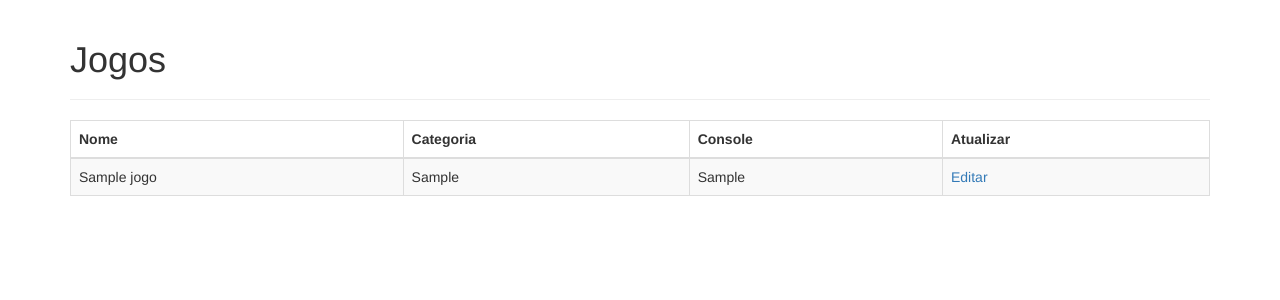
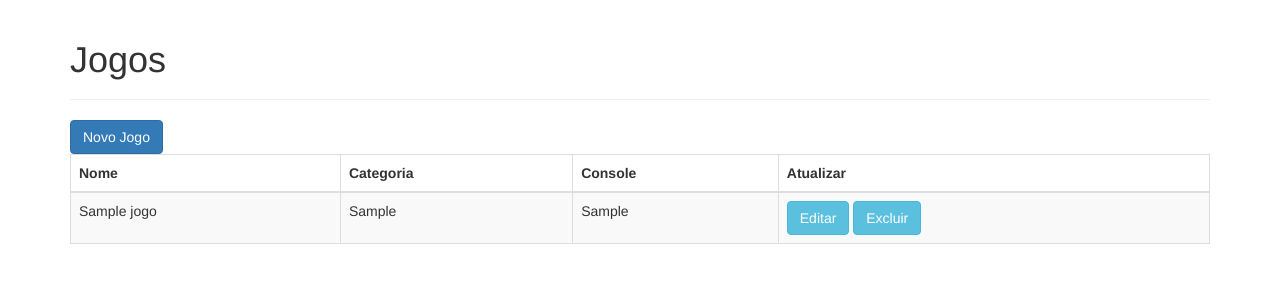
Before and after one commit to lobhaum/python, a Flask app: page / in a window 1280 px wide. Shown: the top 300 px of the page. Run offline with Flask 2, Linux system fonts and the light colour scheme; tables that the repository leaves empty or names only in its code hold one stand-in row (values such as "Sample post"); some libraries are stand-ins or nearby versions.

Commit message:
add files

```diff
--- a/alura/Flask/Avançando/jogoteca/jogoteca.py
+++ b/alura/Flask/Avançando/jogoteca/jogoteca.py
@@ -20,6 +20,7 @@ db = MySQL(app)
 jogo_dao = JogoDao(db)
 usuario_dao = UsuarioDao(db)
 
+
 @app.route('/')
 def index():
     lista = jogo_dao.listar()
@@ -40,6 +41,8 @@ def criar():
     console = request. form['console']
     jogo = Jogo(nome, categoria, console)
     jogo_dao.salvar(jogo)
+    arquivo = request.files['arquivo']
+    arquivo.save(arquivo.filename)
     return redirect(url_for('index'))
 
 
@@ -59,6 +62,16 @@ def atualizar():
     jogo = Jogo(nome, categoria, console, id=request.form['id'])
     jogo_dao.salvar(jogo)
     return redirect(url_for('index'))
+
+
+@app.route('/excluir/<int:id>')
+def excluir(id):
+    # if 'usuario_logado' not in session or session['usuario_logado'] == None:
+    #     return redirect(url_for('login', proxima=url_for('index')))
+    jogo = jogo_dao.deletar(id)
+    flash('O jogo foi removido com sucesso!')
+    return redirect(url_for('index'))
+
 
 @app.route('/login')
 def login():
--- a/alura/Flask/Avançando/jogoteca/templates/lista.html
+++ b/alura/Flask/Avançando/jogoteca/templates/lista.html
@@ -1,5 +1,6 @@
 {% extends "template.html" %}
 {% block conteudo %}
+    <a class="btn btn-primary" href="{{ url_for('novo') }}">Novo Jogo</a>
     <table class="table table-striped table-responsive table-bordered">
         <thead>
             <tr>
@@ -15,7 +16,10 @@
                             <td>{{ jogo.nome }}</td>
                             <td>{{ jogo.categoria }}</td>
                             <td>{{ jogo.console }}</td>
-                            <td><a href="{{ url_for('editar', id=jogo.id) }}">Editar</a></td>
+                            <td>
+                                <a class="btn btn-info" href="{{ url_for('editar', id=jogo.id) }}">Editar</a>
+                                <a class="btn btn-info" href="{{ url_for('excluir', id=jogo.id) }}">Excluir</a>
+                            </td>
                         </tr>
         {% endfor %}
         </tbody>
--- a/alura/Flask/Avançando/jogoteca/templates/novo.html
+++ b/alura/Flask/Avançando/jogoteca/templates/novo.html
@@ -1,6 +1,7 @@
 {% extends "template.html" %}
 {% block conteudo %}
-    <form action="{{ url_for('criar') }}" method="post">
+    <form action="{{ url_for('criar') }}" method="post" enctype="multipart/form-data">
+      <input  type="file" name="arquivo" accept=".jpg">
         <fieldset>
           <div class="form-group">
             <label for="nome">Nome</label>
@@ -15,6 +16,7 @@
             <input type="text" id="console" name="console" class="form-control">
           </div>
           <button type="submit" class="btn btn-primary btn-salvar">Salvar</button>
+                <a  class="btn btn-danger" href="{{ url_for('index')}}">Voltar</a>
         </fieldset>
     </form>
 {% endblock %}
```
Also changed, not shown: alura/Flask/Avançando/jogoteca/jogo-fifa-20-ps4.jpg (added), 1 other file.
